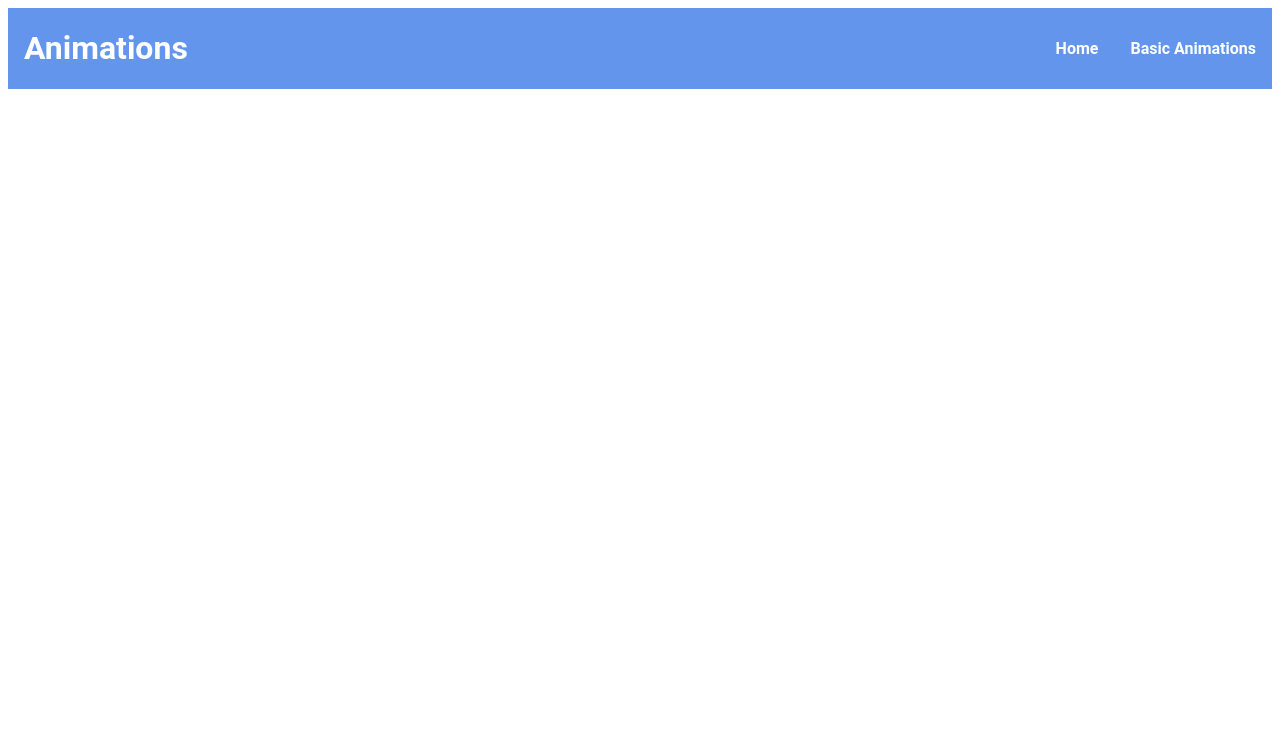
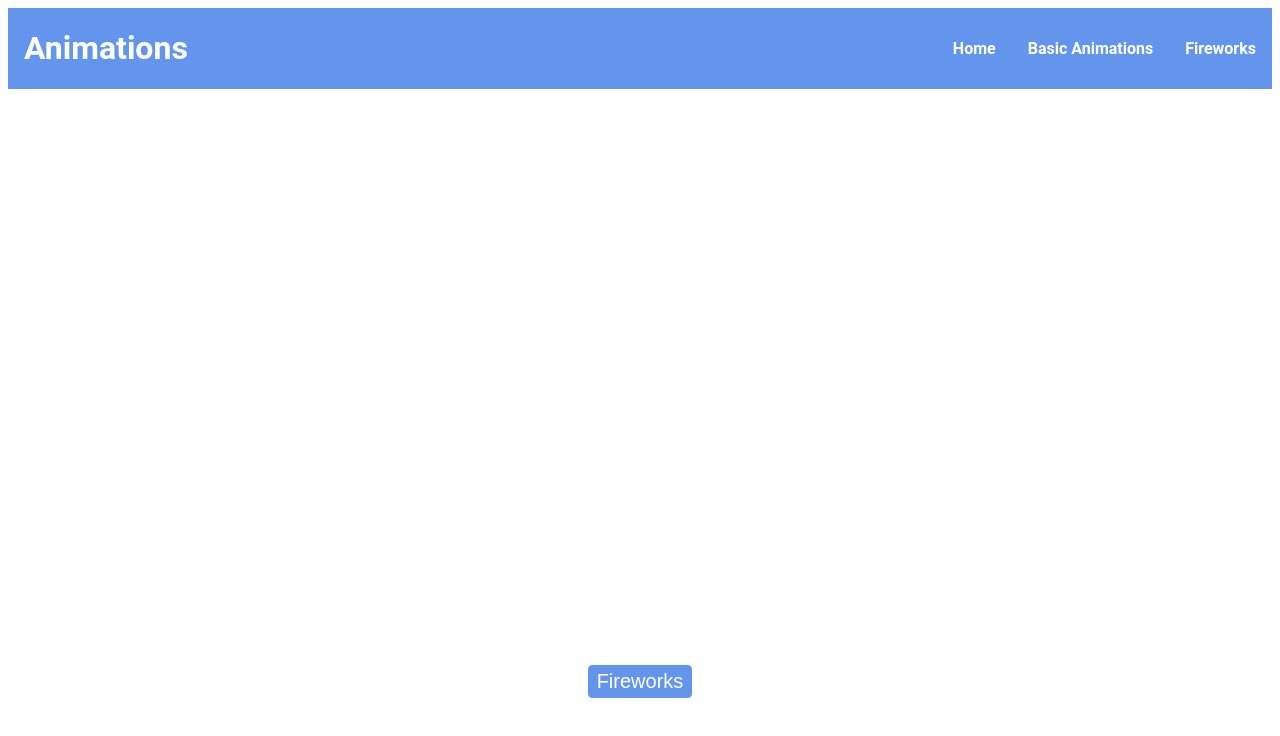
Before and after one commit to steffinchen/svg-animations, an Angular app: page /fireworks in a window 1280 px wide. Before the commit this address led to /. Shown: the top 736 px of the page. Built offline with nearby package versions, Linux system fonts and the light colour scheme.

Commit message:
✨ fireworks

```diff
--- a/src/app/app.html
+++ b/src/app/app.html
@@ -3,6 +3,7 @@
   <div class="nav-links">
     <a routerLink="/">Home</a>
     <a routerLink="/">Basic Animations</a>
+    <a routerLink="/fireworks">Fireworks</a>
   </div>
 </header>
 <router-outlet></router-outlet>
--- a/src/app/app.routes.ts
+++ b/src/app/app.routes.ts
@@ -1,4 +1,8 @@
 import { Routes } from '@angular/router';
 import { BasicAnimations } from './basic-animations/basic-animations.component';
+import { Fireworks } from './fireworks/fireworks';
 
-export const routes: Routes = [{ path: '', component: BasicAnimations }];
+export const routes: Routes = [
+  { path: 'fireworks', component: Fireworks },
+  { path: '', component: BasicAnimations },
+];
--- a/src/app/app.ts
+++ b/src/app/app.ts
@@ -1,10 +1,9 @@
 import { Component } from '@angular/core';
 import { RouterLink, RouterOutlet } from '@angular/router';
-import { BasicAnimations } from './basic-animations/basic-animations.component';
 
 @Component({
   selector: 'app-root',
-  imports: [RouterOutlet, BasicAnimations, BasicAnimations, RouterLink],
+  imports: [RouterOutlet, RouterLink],
   templateUrl: './app.html',
   styleUrl: './app.css',
 })
--- a/src/app/basic-animations/basic-animations.component.css
+++ b/src/app/basic-animations/basic-animations.component.css
@@ -42,18 +42,3 @@ polygon {
     animation: casinoLights 800ms linear infinite;
   }
 }
-
-.button-bar {
-  display: flex;
-  gap: 1rem;
-
-  button {
-    padding: 4px 8px;
-    background-color: cornflowerblue;
-    color: white;
-    font-size: 1.25rem;
-    border: 1px solid cornflowerblue;
-    border-radius: 4px;
-    cursor: pointer;
-  }
-}
--- /dev/null
+++ b/src/app/fireworks/firework/firework.css
@@ -0,0 +1,35 @@
+@keyframes flingAway {
+  to {
+    transform: translate(
+      calc(cos(var(--angle)) * var(--distance)),
+      calc(sin(var(--angle)) * var(--distance))
+    );
+  }
+}
+
+@keyframes fadeOut {
+  to {
+    opacity: 0;
+  }
+}
+
+@keyframes floatDown {
+  to {
+    transform: translateY(20px);
+  }
+}
+
+.particle-wrapper {
+  animation: flingAway 1s ease-out forwards;
+  position: absolute;
+}
+
+.particle {
+  width: 4px;
+  height: 4px;
+  border-radius: 50%;
+  animation:
+    floatDown 500ms ease-out 1s,
+    fadeOut 500ms ease-out 800ms forwards;
+  background-color: var(--color);
+}
--- /dev/null
+++ b/src/app/fireworks/firework/firework.html
@@ -0,0 +1,5 @@
+@for (particle of firework(); track particle) {
+  <div class="particle-wrapper" [style]="getParticleStyle(particle)">
+    <div class="particle"></div>
+  </div>
+}
--- /dev/null
+++ b/src/app/fireworks/firework/firework.ts
@@ -0,0 +1,21 @@
+import { Component, input } from '@angular/core';
+
+export type Particle = {
+  angle: number;
+  distance: number;
+  color: string;
+};
+
+@Component({
+  selector: 'app-firework',
+  imports: [],
+  templateUrl: './firework.html',
+  styleUrl: './firework.css',
+})
+export class Firework {
+  firework = input.required<Particle[]>();
+
+  getParticleStyle(particle: Particle) {
+    return `--angle: ${particle.angle}deg; --distance: ${particle.distance}px; --color: ${particle.color};`;
+  }
+}
--- /dev/null
+++ b/src/app/fireworks/fireworks.css
@@ -0,0 +1,14 @@
+.main {
+  display: flex;
+  flex-direction: column;
+  align-items: center;
+}
+
+.canvas {
+  height: 70vh;
+  width: 60vh;
+  margin: 8px;
+  display: flex;
+  align-items: center;
+  justify-content: center;
+}
--- /dev/null
+++ b/src/app/fireworks/fireworks.html
@@ -0,0 +1,8 @@
+<div class="main">
+  <div class="canvas">
+    <app-firework [firework]="firework()"></app-firework>
+  </div>
+  <div class="button-bar">
+    <button (click)="launchFirework()">Fireworks</button>
+  </div>
+</div>
--- /dev/null
+++ b/src/app/fireworks/fireworks.ts
@@ -0,0 +1,34 @@
+import { Component, signal } from '@angular/core';
+import { random } from '../utils';
+import { Firework, Particle } from './firework/firework';
+
+@Component({
+  selector: 'app-fireworks',
+  imports: [Firework],
+  templateUrl: './fireworks.html',
+  styleUrl: './fireworks.css',
+})
+export class Fireworks {
+  colors = ['#2E9598', '#F7DB69', '#F26A44', '#EC1B4B', '#A8216B'];
+
+  firework = signal([] as Particle[]);
+
+  colorful = Array.from({ length: 100 }).map(() => ({
+    angle: random(0, 360),
+    distance: random(20, 300),
+    color: this.colors[random(0, this.colors.length)],
+  }));
+
+  smallRed = Array.from({ length: 200 }).map(() => ({
+    angle: random(0, 360),
+    distance: random(10, 150),
+    color: '#EC1B4B',
+  }));
+
+  launchFirework() {
+    this.firework.set(this.colorful);
+    setTimeout(() => {
+      this.firework.set(this.smallRed);
+    }, 1000);
+  }
+}
--- /dev/null
+++ b/src/app/utils.ts
@@ -0,0 +1 @@
+export const random = (min: number, max: number) => Math.floor(Math.random() * (max - min)) + min;
--- a/src/styles.css
+++ b/src/styles.css
@@ -1,3 +1,18 @@
 body {
-    font-family: Roboto, Arial, sans-serif;
+  font-family: Roboto, Arial, sans-serif;
+
+  .button-bar {
+    display: flex;
+    gap: 1rem;
+
+    button {
+      padding: 4px 8px;
+      background-color: cornflowerblue;
+      color: white;
+      font-size: 1.25rem;
+      border: 1px solid cornflowerblue;
+      border-radius: 4px;
+      cursor: pointer;
+    }
+  }
 }
```
